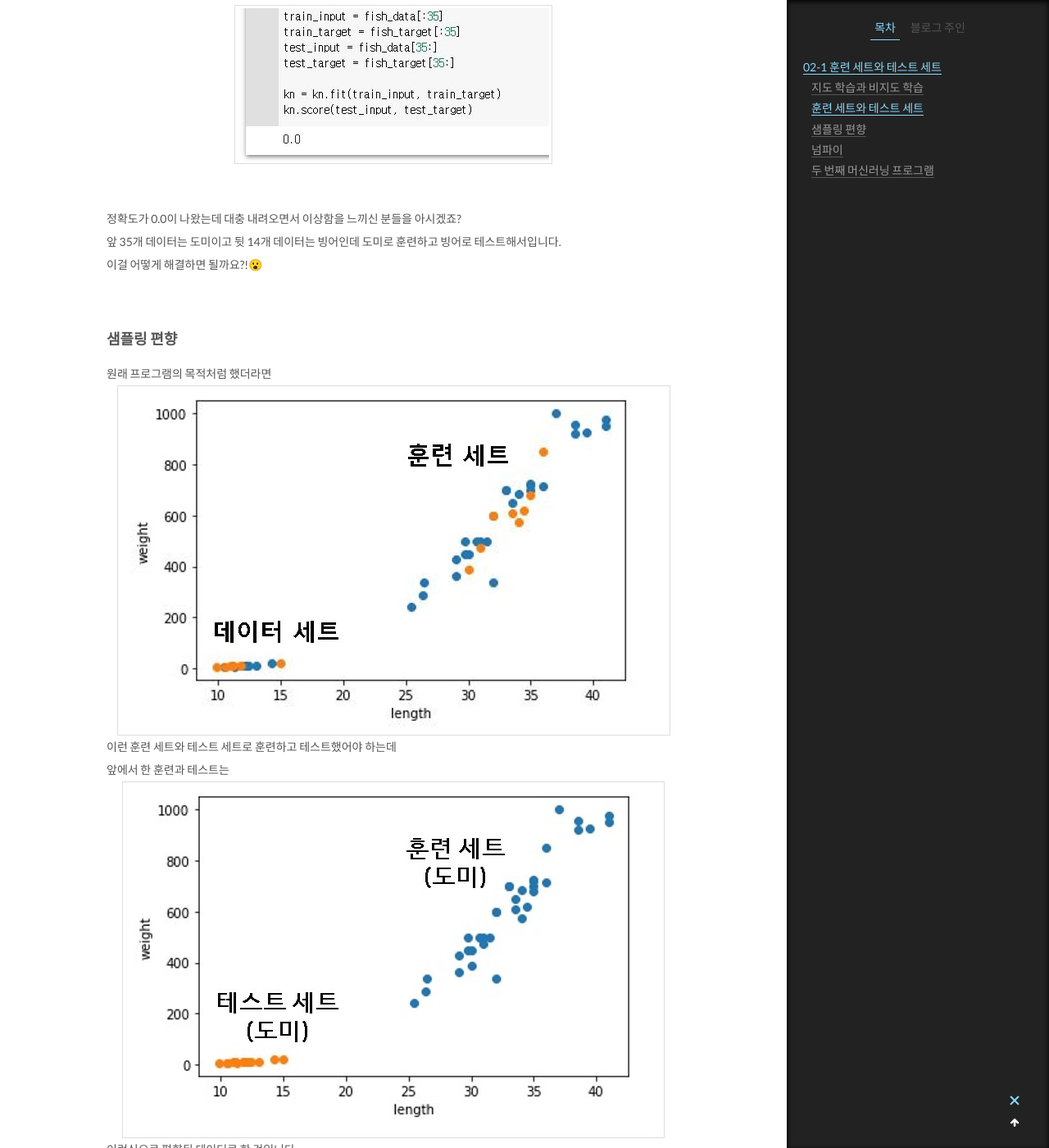
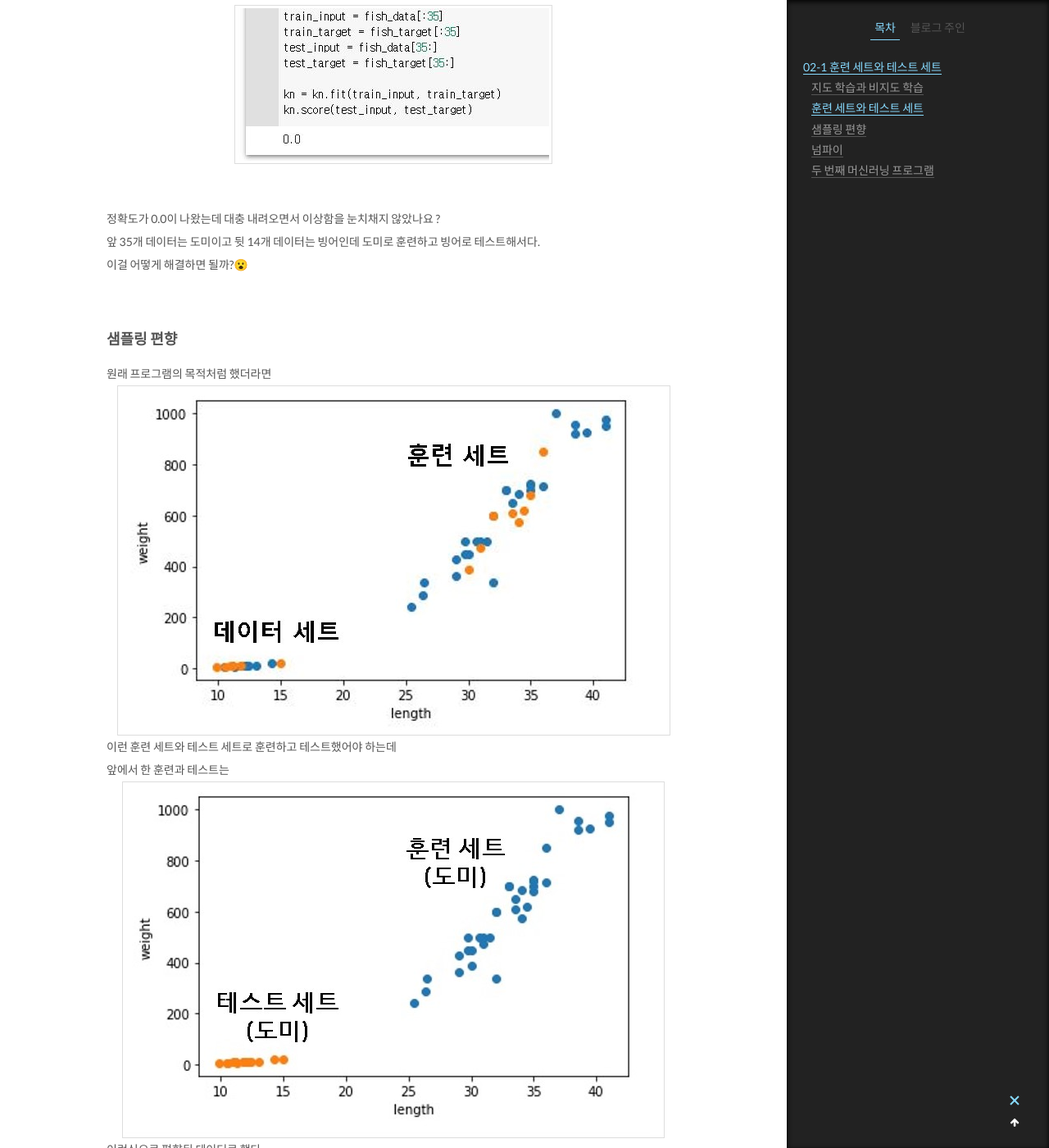
Before and after one commit to kimmin233/kimmin233.github.io, a Jekyll site: the page built from _posts/2021-06-01-AI-ch02.md, in a window 1280 px wide and 1400 px high, scrolled down 2855 px. Shown: the whole window at 82% size. Built offline with Jekyll 4.4.1, drawn with Linux system fonts in a browser that asks for light colours; some of the changed text lies outside the part shown.

Commit message:
Update 2021-06-01-AI-ch02.md

```diff
--- a/_posts/2021-06-01-AI-ch02.md
+++ b/_posts/2021-06-01-AI-ch02.md
@@ -96,9 +96,9 @@ kn.score(test_input, test_target)
 
 ![결과](/assets/images/ch02/score1.JPG) <br>
 
-정확도가 0.0이 나왔는데 대충 내려오면서 이상함을 느끼신 분들을 아시겠죠? <br>
-앞 35개 데이터는 도미이고 뒷 14개 데이터는 빙어인데 도미로 훈련하고 빙어로 테스트해서입니다. <br>
-이걸 어떻게 해결하면 될까요?!😮 <br><br>
+정확도가 0.0이 나왔는데 대충 내려오면서 이상함을 눈치채지 않았나요 ? <br>
+앞 35개 데이터는 도미이고 뒷 14개 데이터는 빙어인데 도미로 훈련하고 빙어로 테스트해서다. <br>
+이걸 어떻게 해결하면 될까?😮 <br><br>
 
 ### 샘플링 편향
 
@@ -107,10 +107,10 @@ kn.score(test_input, test_target)
 이런 훈련 세트와 테스트 세트로 훈련하고 테스트했어야 하는데 <br>
 앞에서 한 훈련과 테스트는
 ![sampling_bias](/assets/images/ch02/sampling bias.jpg)
-이런식으로 편향된 데이터로 한 것입니다.<br><br>
+이런식으로 편향된 데이터로 했다.<br><br>
 
-이렇게 훈련 세트와 테스트 세트에 샘플이 골고루 섞여 있지 않고 샘플링이 한쪽으로 치우친 걸 **샘플링 편향(sampling bias)**라고 합니다. <br>
-
+이렇게 훈련 세트와 테스트 세트에 샘플이 골고루 섞여 있지 않고 샘플링이 한쪽으로 치우친 걸 **샘플링 편향(sampling bias)**라고 한다. <br>
+샘플링 편향때문에 정확도가 0.0이 나왔던 거다. <br>
 
 
 
```
